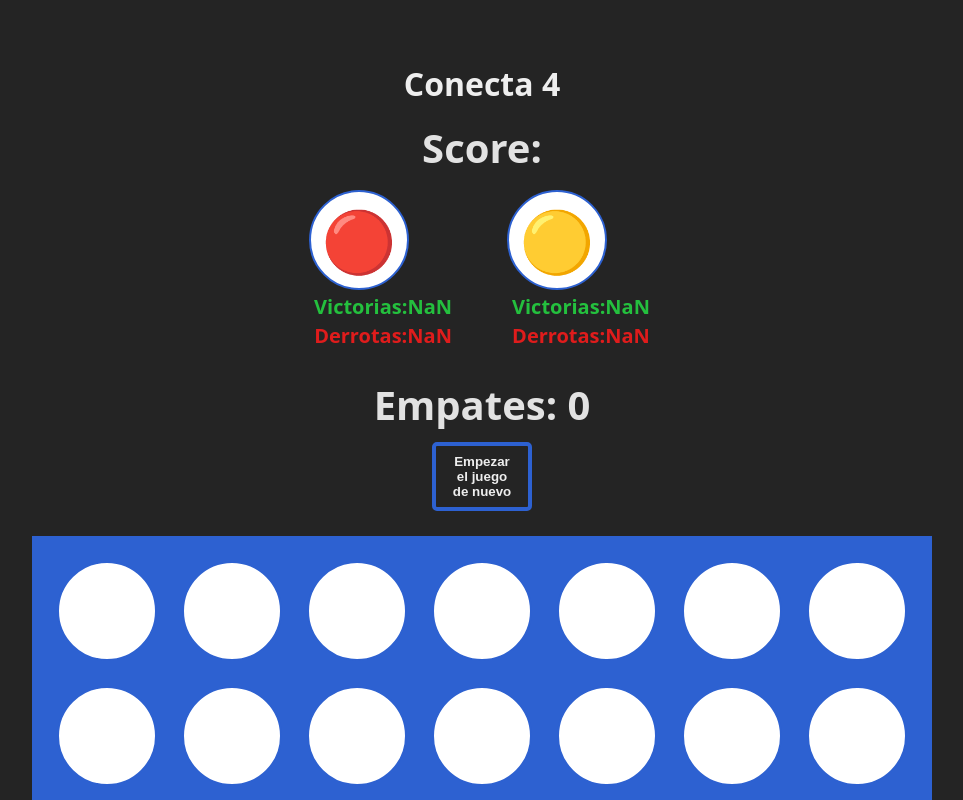
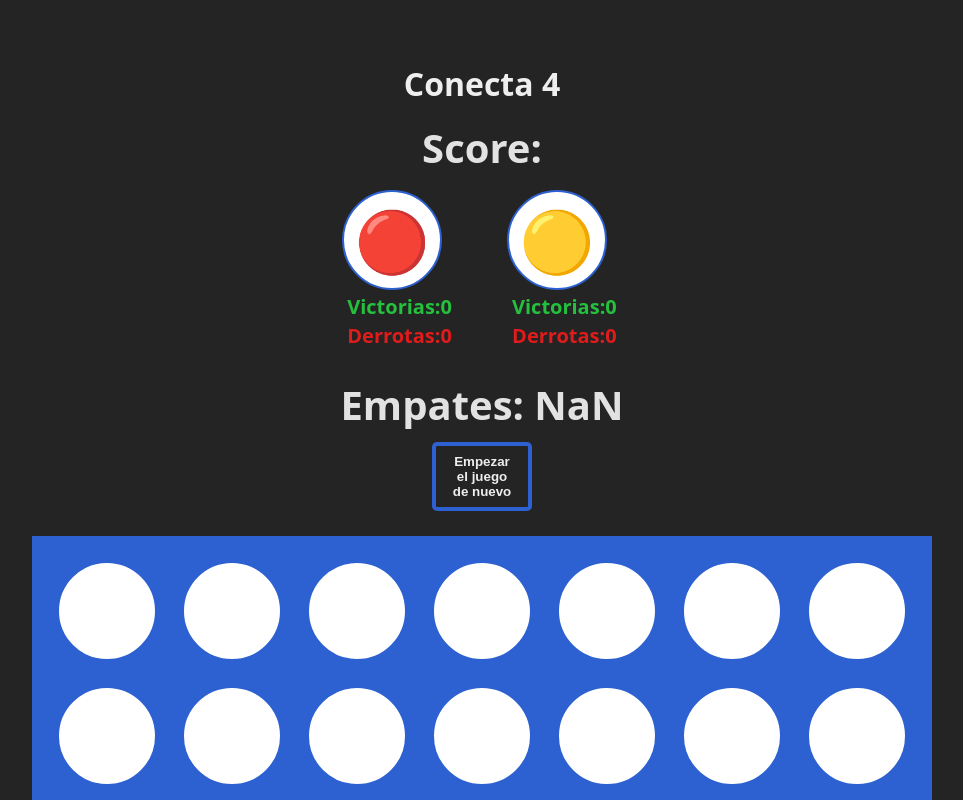
Before and after one commit to danher0310/conecta-4, a React (Vite) app: page / in a window 1280 px wide. Shown: the top 800 px of the page, without its empty margins (158-1121 px from the left). Built offline with nearby package versions, Linux system fonts and the light colour scheme.

Commit message:
score feature

```diff
--- a/src/App.jsx
+++ b/src/App.jsx
@@ -11,7 +11,15 @@ import { ResetGameStorage, SaveGameStorage } from './logic/storage'
 
 
 
+
 function App() {
+  const [score, setScore] =useState(() =>{
+    const scoreFromStorage = localStorage.getItem('scores')
+    return scoreFromStorage ? JSON.parse(scoreFromStorage) : {
+    redPlayer: {victorias:0, derrotas:0},
+    yellowPlayer: {victorias:0, derrotas:0},
+  }
+  })
   const [game, setGame] = useState(1)
 
 
@@ -19,24 +27,13 @@ function App() {
     const boardFromStorage = window.localStorage.getItem('board')
     return boardFromStorage ? JSON.parse(boardFromStorage) : Array(42).fill(null)
   })
-  const [winnerRed, setWinnerRed] = useState(() => {
-    const winnerRedFromStorage = parseInt(window.localStorage.getItem('winnerRed'))
-    return winnerRedFromStorage ?? 0
+
+
+
+  const [empate, setEmpate] = useState(() =>{
+    const empatesFromStorage =  parseInt(window.localStorage.getItem('empate'))
+    return empatesFromStorage ?? 0
   })
-  const [winnerYellow, setWinnerYellow] = useState(() => {
-    const winnerYellowFromStorage = parseInt(window.localStorage.getItem('winnerYellow'))
-    return winnerYellowFromStorage ?? 0
-  })
-
-  const [lostRed, setLostRed] = useState(() => {
-    const lostRedFromStorage = parseInt(window.localStorage.getItem('lostRed'))
-    return lostRedFromStorage ?? 0
-  })
-  const [lostYellow, setLostYellow] = useState(() => {
-    const lostYellowFromStorage = parseInt(window.localStorage.getItem('lostYellow'))
-    return lostYellowFromStorage ?? 0
-  })
-  const [empate, setEmpate] = useState(0)
 
   const [turn, setTurn] = useState(() => {
     const turnFromStorage = window.localStorage.getItem('turn')
@@ -45,6 +42,20 @@ function App() {
   const [winner, setWinner] = useState(null)
   //null, no hay ganador aun, false empate, true ganador
 
+  const handlerScore = (winnerPlayer)  =>{
+
+      const newScore = { ...score }
+      if(winnerPlayer === TURNS.R){
+        newScore.redPlayer.victorias +=1
+        newScore.yellowPlayer.derrotas +=1
+        setScore(newScore)
+
+      }else{
+        newScore.yellowPlayer.victorias +=1
+        newScore.redPlayer.derrotas +=1
+      }
+      window.localStorage.setItem('scores', JSON.stringify(newScore))
+  }
 
 
 
@@ -82,23 +93,7 @@ function App() {
     //revisar posibles ganardres
     const newWinner = checkWinner(newBoard)
     if(newWinner){
-      if(newWinner === TURNS.R){
-        setWinnerRed(prevWinnerRed => prevWinnerRed+1)
-        setLostYellow(prevLostYellow => prevLostYellow+1)
-        // console.log(`aqui ${newVictoryRed}`)
-        // window.localStorage.setItem('winnerRed', winnerRed )
-        // window.localStorage.setItem('lostYellow', newLostYellow)
-
-
-
-      }
-      else{
-       setWinnerYellow(prevWinnerYellow => prevWinnerYellow+1)
-        setLostRed(prevLostRed => prevLostRed+1)
-        // window.localStorage.setItem('winnerYellow', newVictoryYellow)
-        // window.localStorage.setItem('lostRed', newRedYellow)
-      }
-      console.log(newWinner)
+      handlerScore(newWinner)
       confetti()
       setWinner(newWinner)
       setGame(prevGame => prevGame+1)
@@ -107,14 +102,22 @@ function App() {
 
     }else if(checkEndGame(newBoard)){
       setWinner(false)// empate
-      const newDraft = setEmpate(prevEmpate => prevEmpate+1)
-      window.localStorage.setItem('empate', newDraft)
+      const newEmpate = empate+1
+      setEmpate(newEmpate)
+      window.localStorage.setItem('empate', newEmpate)
+
+
 
     }
 
     const newTurn = turn === TURNS.R ? TURNS.Y : TURNS.R
     setTurn(newTurn)
+
     SaveGameStorage({board: newBoard, turn: newTurn})
+
+
+
+
 
 
 
@@ -123,13 +126,13 @@ function App() {
   useEffect(()=>{
     const newTurn = (game > 1 && game % 2 == 0) ?  TURNS.Y : TURNS.R;
     setTurn(newTurn)
-    if(winner){
-      console.log(winnerRed)
-    }
 
 
 
-  }, [game, winner])
+
+
+
+  }, [game])
 
 
 
@@ -140,15 +143,15 @@ function App() {
         <section className='score'>
           <div className='red'>
             <Circule  >{TURNS.R}</Circule>
-            <p className='winText'>Victorias:{winnerRed}</p>
-            <p className='lostText'>Derrotas:{lostRed}</p>
+            <p className='winText'>Victorias:{score.redPlayer.victorias}</p>
+            <p className='lostText'>Derrotas:{score.redPlayer.derrotas}</p>
 
 
           </div>
           <div className='yellow'>
             <Circule  >{TURNS.Y}</Circule>
-              <p className='winText'>Victorias:{winnerYellow}</p>
-              <p className='lostText'>Derrotas:{lostYellow}</p>
+              <p className='winText'>Victorias:{score.yellowPlayer.victorias}</p>
+              <p className='lostText'>Derrotas:{score.yellowPlayer.derrotas}</p>
           </div>
         </section>
         <section className='draw'>
--- a/src/constants.js
+++ b/src/constants.js
@@ -63,7 +63,7 @@ export const winnerCombs = [
   [13,20,27,34],
   [20,27,34,41],
   //combinaciones diagonales
-  [0,8,16,23],
+  [0,8,16,24],
   [8,16,24,32],
   [16,24,32,40],
   [1,9,17,25],
--- a/src/index.css
+++ b/src/index.css
@@ -114,11 +114,10 @@ body{
 .winner{
   position: absolute;
   width: 100vw;
-  height: 100vh;
+  height: 150vh;
   top: 0;
   left: 0;
   display: grid;
-
   place-items: center;
   background-color: rgba(0, 0, 0, 0.7);
 }
@@ -163,7 +162,7 @@ body{
   font-size: 60px;
   padding: 10px;
   background-color: white;
-  color: red;
+  color:red
 
 
 }
```
Also changed, not shown: src/components/BoardGame.jsx (line endings or trailing spaces).
